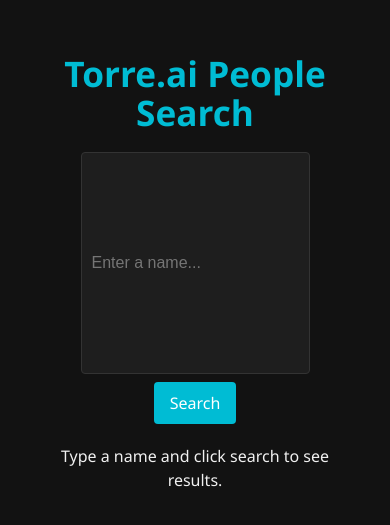
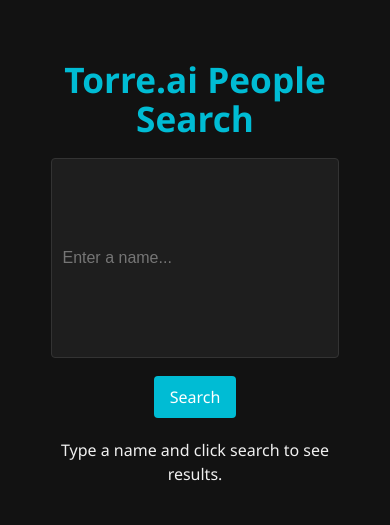
Before and after one commit to Anslemakadu/torre-search, a React (Vite) app: page / in a window 390 px wide. Shown: the part 153-678 px from the top of the page. Built offline with nearby package versions, Linux system fonts and the light colour scheme.

Commit message:
Fix mobile input sizing and center alignment for search bar

```diff
--- a/src/App.css
+++ b/src/App.css
@@ -149,12 +149,16 @@
 
   /* Now we give input and button full width safely for mobile only */
   .search-bar input{
-    width: auto;
-    min-width: 200px;
+    width: 90%;
+    padding: 10px;
+    font-size: 1rem;
+    box-sizing: border-box;
     max-width: 300px;
+    margin-bottom: 10px;
   }
   .search-bar button {
     width: fit-content;
-    max-width: 200px;
+    max-width: 300px;
+    padding: 10px 16px;
   }
 }
```
